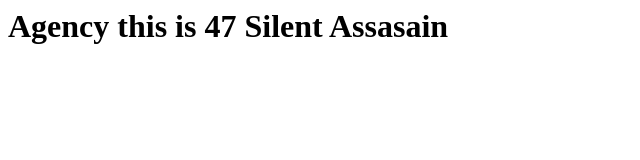
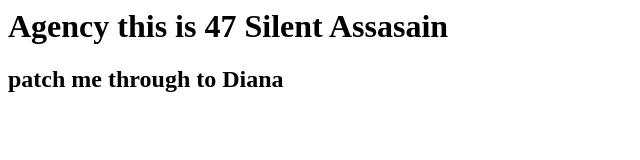
Before and after one commit to ayush311096/practice-git, a plain HTML site: page index.html in a window 1280 px wide. Shown: the whole page, without its empty margins (0-640 px from the left). Drawn offline with Linux system fonts and the light colour scheme.

Commit message:
adding h2 in index.html in dev branch

```diff
--- a/index.html
+++ b/index.html
@@ -1,5 +1,6 @@
 <html>
 <body>
 <h1>Agency this is 47 Silent Assasain</h1>
+<h2>patch me through to Diana</h2>
 </body>
 </html>
```
